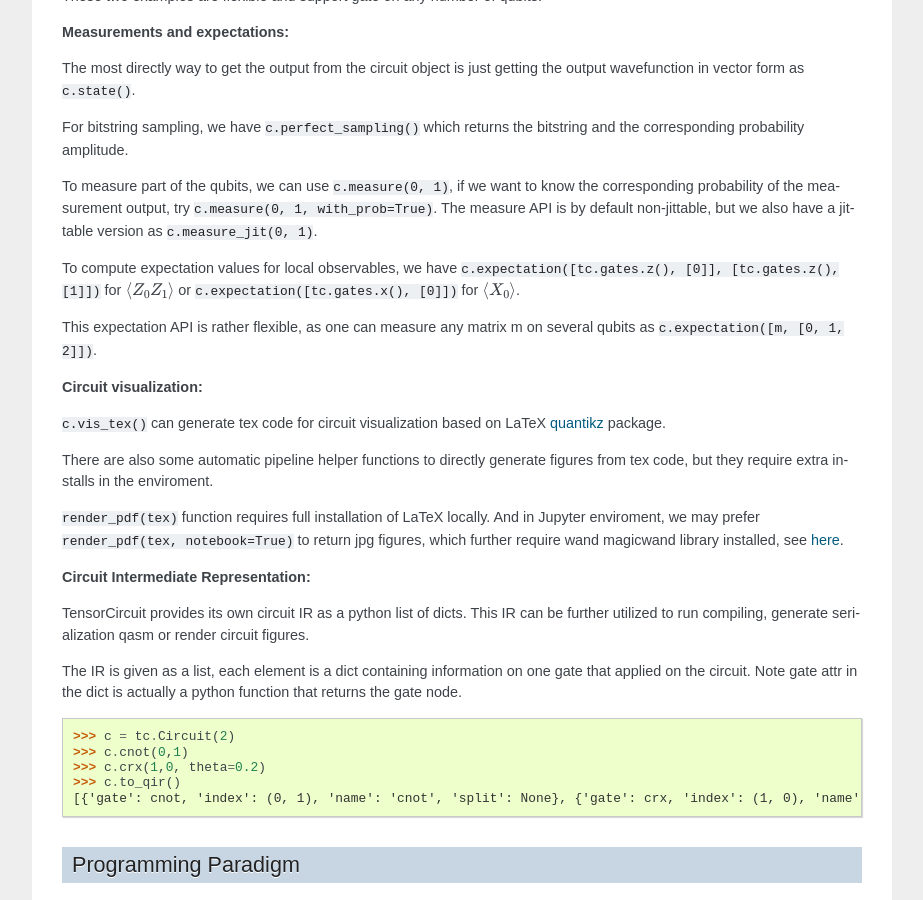
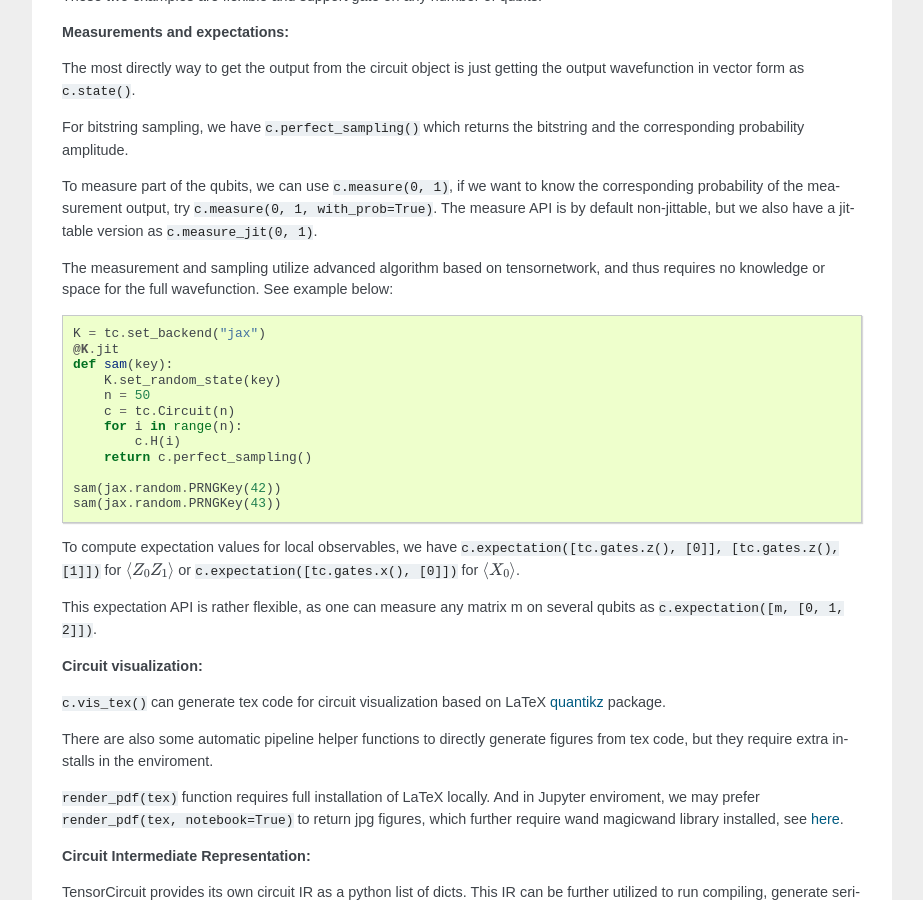
Before and after one commit to tencent-quantum-lab/tensorcircuit, a Sphinx documentation site: the page built from docs/source/quickstart.rst, in a window 1280 px wide and 900 px high, scrolled down 956 px. Shown: the whole window, without its empty margins (198-1121 px from the left). Built offline with Sphinx 7.4.7, drawn with Linux system fonts in a browser that asks for light colours; some of the changed text lies outside the part shown.

Commit message:
improve quick start doc

```diff
--- a/docs/source/quickstart.rst
+++ b/docs/source/quickstart.rst
@@ -50,6 +50,24 @@ The most directly way to get the output from the circuit object is just getting
 For bitstring sampling, we have ``c.perfect_sampling()`` which returns the bitstring and the corresponding probability amplitude.
 
 To measure part of the qubits, we can use ``c.measure(0, 1)``, if we want to know the corresponding probability of the measurement output, try ``c.measure(0, 1, with_prob=True)``. The measure API is by default non-jittable, but we also have a jittable version as ``c.measure_jit(0, 1)``.
+
+The measurement and sampling utilize advanced algorithm based on tensornetwork, and thus requires no knowledge or space for the full wavefunction. See example below:
+
+.. code-block:: python
+
+    K = tc.set_backend("jax")
+    @K.jit
+    def sam(key):
+        K.set_random_state(key)
+        n = 50
+        c = tc.Circuit(n)
+        for i in range(n):
+            c.H(i)
+        return c.perfect_sampling()
+
+    sam(jax.random.PRNGKey(42))
+    sam(jax.random.PRNGKey(43))
+
 
 To compute expectation values for local observables, we have ``c.expectation([tc.gates.z(), [0]], [tc.gates.z(), [1]])`` for :math:`\langle Z_0Z_1 \rangle` or ``c.expectation([tc.gates.x(), [0]])`` for :math:`\langle X_0 \rangle`.
 
@@ -232,6 +250,7 @@ Some setup cases:
     # 3. state simulator like contractor provided by tensorcircuit, maybe better when there is ring topology for two-qubit gate layout
     tc.set_contractor("plain-experimental")
 
+For advanced configuration on cotengra contractor, please refer cotengra `doc <https://cotengra.readthedocs.io/en/latest/advanced.html>`__.
 
 Besides global level setup, we can also setup the backend, the dtype and the contractor in function level or context manager level:
 
```
Also changed, not shown: README.md (+1 -1 lines), 1 other file.
